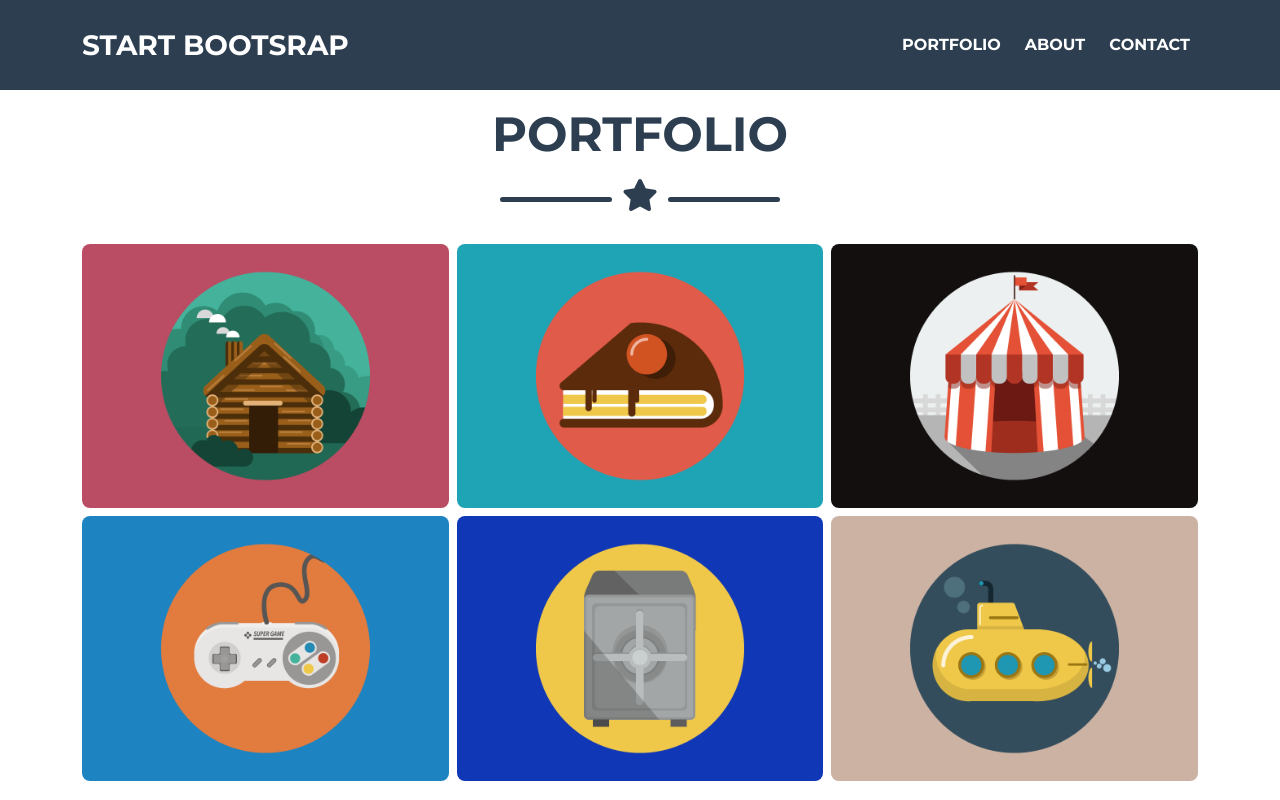
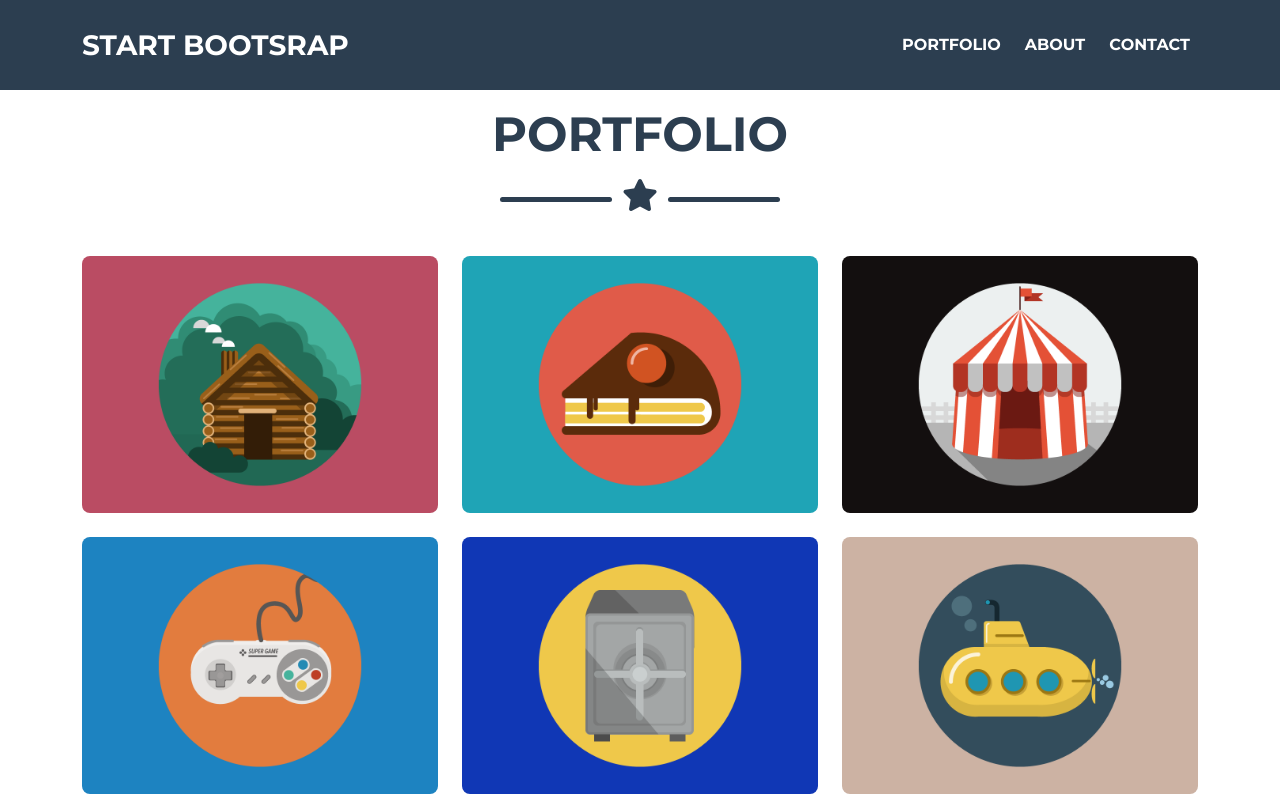
Before and after one commit to AymanQ-A-Maani/First-React-App, a React (Create React App) app: page /portfolio in a window 1280 px wide. Shown: the top 800 px of the page. Built offline with nearby package versions, Linux system fonts and the light colour scheme.

Commit message:
adjusted padding in portfolio overaly to match the width of the image

```diff
--- a/src/Components/Portfolio/Portfolio.jsx
+++ b/src/Components/Portfolio/Portfolio.jsx
@@ -11,40 +11,40 @@ export default class Portfolio extends Component {
                     <i className={`fa-solid fa-star ${style.star}`}></i>
                     <div className={`${style.line} rounded`}></div>
                 </div>
-                <div className="row g-2 mb-5">
-                    <div className={`col-sm-4 ${style.portfolioCard} position-relative`}>
+                <div className="row mb-5">
+                    <div className={`col-sm-4 col-lg-4 ${style.portfolioCard} position-relative`}>
                         <img src="./images/cabin.png" className={`${style.portfolioImage} rounded-3`} alt="nothing to show here" />
-                        <div className={`${style.overlay} position-absolute top-0 end-0 start-0 bottom-0 d-flex justify-content-center align-items-center rounded-3`}>
+                        <div className={`${style.overlay} ${style.addmargin} position-absolute d-flex justify-content-center align-items-center rounded-3`}>
                         <i className={`fa-solid fa-plus ${style.plusSign} text-white`}></i>
                         </div>
                     </div>
-                    <div className={`col-sm-4 ${style.portfolioCard} position-relative`}>
+                    <div className={`col-sm-4 col-lg-4 ${style.portfolioCard} position-relative`}>
                         <img src="./images/cake.png" alt="nothing to show here" className={`${style.portfolioImage} rounded-3`} />
-                        <div className={`${style.overlay} position-absolute top-0 end-0 start-0 bottom-0 d-flex justify-content-center align-items-center rounded-3`}>
+                        <div className={`${style.overlay} position-absolute  d-flex justify-content-center align-items-center rounded-3`}>
                             <i className={`fa-solid fa-plus ${style.plusSign} text-white`}></i>
                         </div>
                     </div>
-                    <div className={`col-sm-4 ${style.portfolioCard} position-relative`}>
+                    <div className={`col-sm-4 col-lg-4 ${style.portfolioCard} position-relative`}>
                         <img src="./images/circus.png" alt="nothing to show here" className={`${style.portfolioImage} rounded-3`} />
-                        <div className={`${style.overlay} position-absolute top-0 end-0 start-0 bottom-0 d-flex justify-content-center align-items-center rounded-3`}>
+                        <div className={`${style.overlay} position-absolute  d-flex justify-content-center align-items-center rounded-3`}>
                             <i className={`fa-solid fa-plus ${style.plusSign} text-white`}></i>
                         </div>
                     </div>
-                    <div className={`col-sm-4 ${style.portfolioCard} position-relative`}>
+                    <div className={`col-sm-4 col-lg-4 ${style.portfolioCard} position-relative`}>
                         <img src="./images/game.png" alt="nothing to show here" className={`${style.portfolioImage} rounded-3`} />
-                        <div className={`${style.overlay} position-absolute top-0 end-0 start-0 bottom-0 d-flex justify-content-center align-items-center rounded-3`}>
+                        <div className={`${style.overlay} position-absolute  d-flex justify-content-center align-items-center rounded-3`}>
                             <i className={`fa-solid fa-plus ${style.plusSign} text-white`}></i>
                         </div>
                     </div>
-                    <div className={`col-sm-4 ${style.portfolioCard} position-relative`}>
+                    <div className={`col-sm-4 col-lg-4 ${style.portfolioCard} position-relative`}>
                         <img src="./images/safe.png" alt="nothing to show here" className={`${style.portfolioImage} rounded-3`} />
-                        <div className={`${style.overlay} position-absolute top-0 end-0 start-0 bottom-0 d-flex justify-content-center align-items-center rounded-3`}>
+                        <div className={`${style.overlay} position-absolute  d-flex justify-content-center align-items-center rounded-3`}>
                             <i className={`fa-solid fa-plus ${style.plusSign} text-white`}></i>
                         </div>
                         </div>
-                    <div className={`col-sm-4 ${style.portfolioCard} position-relative`}>
+                    <div className={`col-sm-4 col-lg-4 ${style.portfolioCard} position-relative`}>
                         <img src="./images/submarine.png" alt="nothing to show here" className={`${style.portfolioImage} rounded-3`} />
-                        <div className={`${style.overlay} position-absolute top-0 end-0 start-0 bottom-0 d-flex justify-content-center align-items-center rounded-3`}>
+                        <div className={`${style.overlay} position-absolute  d-flex justify-content-center align-items-center rounded-3`}>
                             <i className={`fa-solid fa-plus ${style.plusSign} text-white`}></i>
                         </div>
                     </div>
--- a/src/Components/Portfolio/Portfolio.module.css
+++ b/src/Components/Portfolio/Portfolio.module.css
@@ -19,6 +19,7 @@
 }
 
 
+
 .portfolioImage{
     width: 100%;
     height: 100%;
@@ -28,7 +29,16 @@
     background-color: rgb(26, 188, 156);
     opacity: 0;
     transition: all 0.5s ease-in-out;
+    top: 12px;
+    right: 12px;
+    bottom: 12px;
+    left: 12px;
 }
+
+.portfolioCard{
+    padding: 12px 12px !important;
+}
+
 
 .portfolioCard:hover .overlay{
     opacity: 0.8;
```
